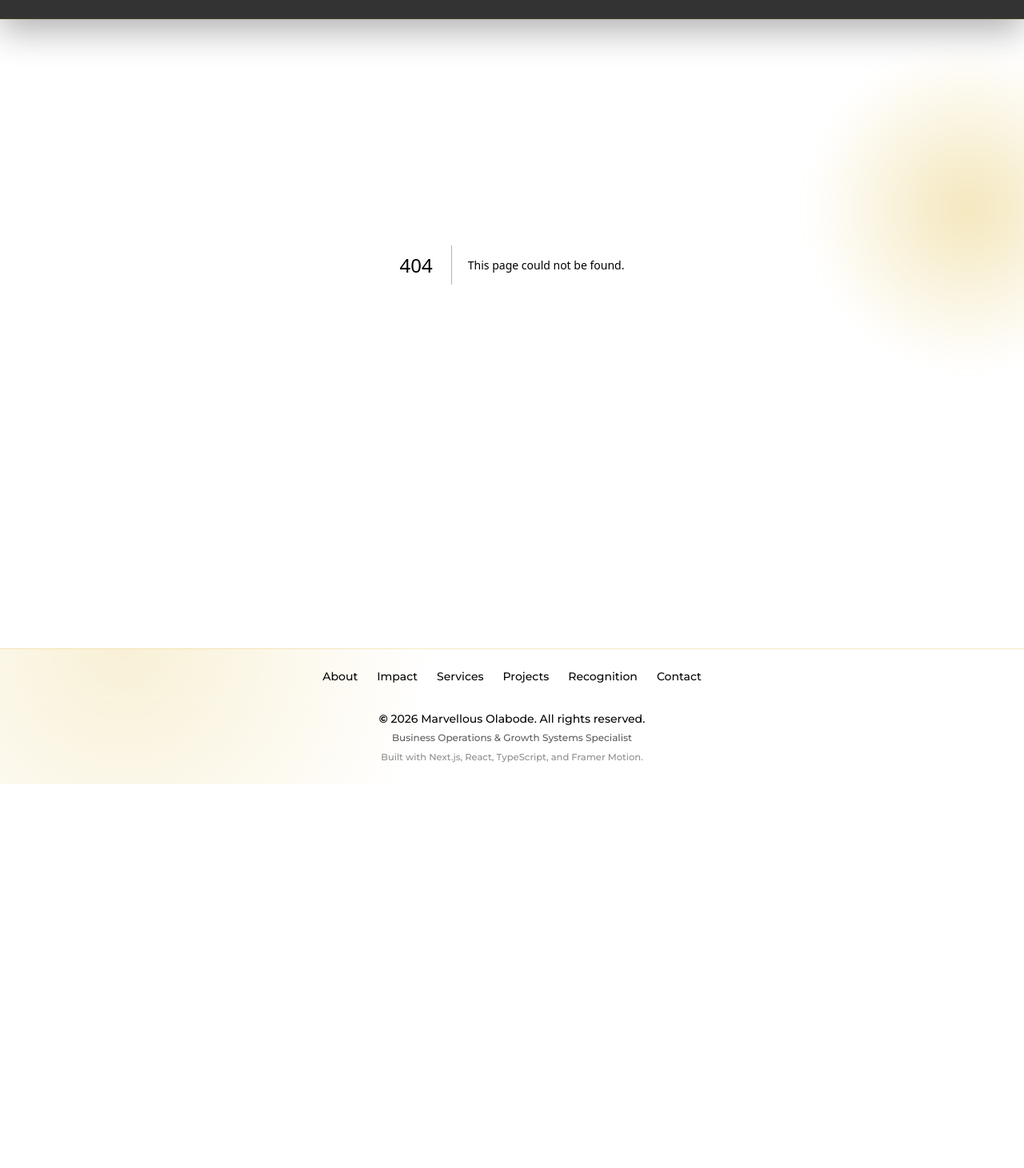
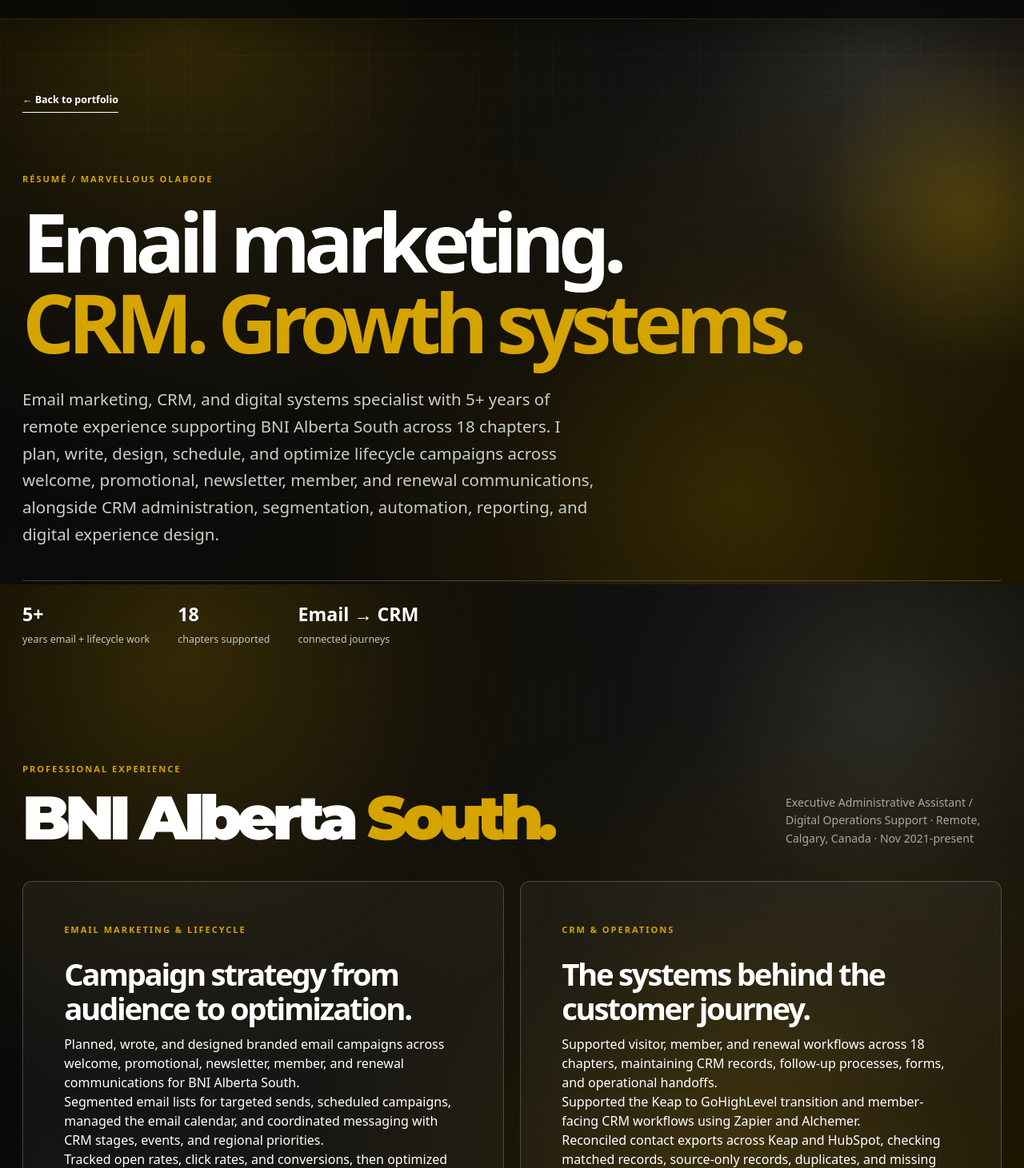
Before and after one commit to marvelcruz/mavl-portfolio, a Next.js app: page /resume in a window 1280 px wide. Before the commit this address had no page. Shown: the part 69-1530 px from the top of the page at 80% size. Before the commit the page ends 1050 px from the top, so only its background shows below. Built offline with nearby package versions, Linux system fonts and the light colour scheme.

Commit message:
Add targeted email marketing resume page

```diff
--- /dev/null
+++ b/app/resume/page.tsx
@@ -0,0 +1,72 @@
+import type { Metadata } from "next";
+import Link from "next/link";
+
+export const metadata: Metadata = {
+  title: "Resume | Marvellous Olabode",
+  description: "Marvellous Olabode - Email Marketing, CRM Strategy, Revenue Operations and Digital Systems.",
+};
+
+const bullets = [
+  "Planned, wrote, and designed branded email campaigns across welcome, promotional, newsletter, member, and renewal communications for BNI Alberta South.",
+  "Segmented email lists for targeted sends, scheduled campaigns, managed the email calendar, and coordinated messaging with CRM stages, events, and regional priorities.",
+  "Tracked open rates, click rates, and conversions, then optimized subject lines, content, calls to action, timing, and future sends based on performance data.",
+  "Supported visitor, member, and renewal workflows across 18 chapters, maintaining CRM records, follow-up processes, forms, and operational handoffs.",
+  "Supported the Keap to GoHighLevel transition and member-facing CRM workflows using Zapier and Alchemer.",
+  "Reconciled contact exports across Keap and HubSpot, checking matched records, source-only records, duplicates, and missing keys before producing a unified working list.",
+];
+
+export default function ResumePage() {
+  return (
+    <main className="bni-case-page">
+      <div className="section section_px bni-case-intro">
+        <Link href="/" className="bni-case-back">← Back to portfolio</Link>
+        <p className="eyebrow">Résumé / Marvellous Olabode</p>
+        <h1>Email marketing.<br /><em>CRM. Growth systems.</em></h1>
+        <p>Email marketing, CRM, and digital systems specialist with 5+ years of remote experience supporting BNI Alberta South across 18 chapters. I plan, write, design, schedule, and optimize lifecycle campaigns across welcome, promotional, newsletter, member, and renewal communications, alongside CRM administration, segmentation, automation, reporting, and digital experience design.</p>
+        <div className="bni-case-facts">
+          <span><strong>5+</strong> years email + lifecycle work</span>
+          <span><strong>18</strong> chapters supported</span>
+          <span><strong>Email → CRM</strong> connected journeys</span>
+        </div>
+      </div>
+
+      <section className="section section_px editorial-section">
+        <div className="section-heading-row">
+          <div><p className="eyebrow">Professional experience</p><h2 className="editorial-heading">BNI Alberta <em>South.</em></h2></div>
+          <p className="section-aside">Executive Administrative Assistant / Digital Operations Support · Remote, Calgary, Canada · Nov 2021-present</p>
+        </div>
+        <div className="case-grid">
+          <article className="case-card">
+            <p className="eyebrow">Email marketing & lifecycle</p>
+            <h3>Campaign strategy from audience to optimization.</h3>
+            <ul>{bullets.slice(0,3).map((item) => <li key={item}>{item}</li>)}</ul>
+            <p className="case-tools">Campaign strategy · Email design · Segmentation · Email calendars · Performance optimization</p>
+          </article>
+          <article className="case-card">
+            <p className="eyebrow">CRM & operations</p>
+            <h3>The systems behind the customer journey.</h3>
+            <ul>{bullets.slice(3).map((item) => <li key={item}>{item}</li>)}</ul>
+            <p className="case-tools">GoHighLevel · Keap · HubSpot · Salesforce · Zapier · Alchemer · BNI Connect</p>
+          </article>
+        </div>
+      </section>
+
+      <section className="section section_px editorial-section">
+        <div className="section-heading-row">
+          <div><p className="eyebrow">Selected work</p><h2 className="editorial-heading">Marketing + <em>systems.</em></h2></div>
+        </div>
+        <div className="case-grid">
+          <article className="case-card"><h3>Email marketing & lifecycle</h3><p>Built repeatable campaign processes connecting audience segmentation, branded templates, campaign flows, scheduling, CRM status, performance tracking, and optimization.</p></article>
+          <article className="case-card"><h3>Member lifecycle & CRM</h3><p>Organized pipeline stages, follow-up tasks, forms, automation, and team handoffs for visitor, member, and renewal activity.</p></article>
+          <article className="case-card"><h3>Digital experience</h3><p>Designed and built live website concepts across hospitality, healthcare, and wellness, including COSMO Bar, Skye Medical Aesthetics, and FitLunge.</p></article>
+        </div>
+      </section>
+
+      <section className="section section_px bni-case-end">
+        <p><strong>Tools:</strong> GoHighLevel, Keap, HubSpot, Salesforce, Zapier, Alchemer, BNI Connect, Google Workspace, Asana, ClickUp, Eventbrite, QuickBooks Online, React, Next.js, WordPress, Vercel, SQL, Tableau.</p>
+        <p><strong>Education:</strong> University of Ilorin · Bachelor of Science (B.Sc.) · 2023</p>
+        <Link href="/#contact" className="mustard-button">Get in touch →</Link>
+      </section>
+    </main>
+  );
+}
```
